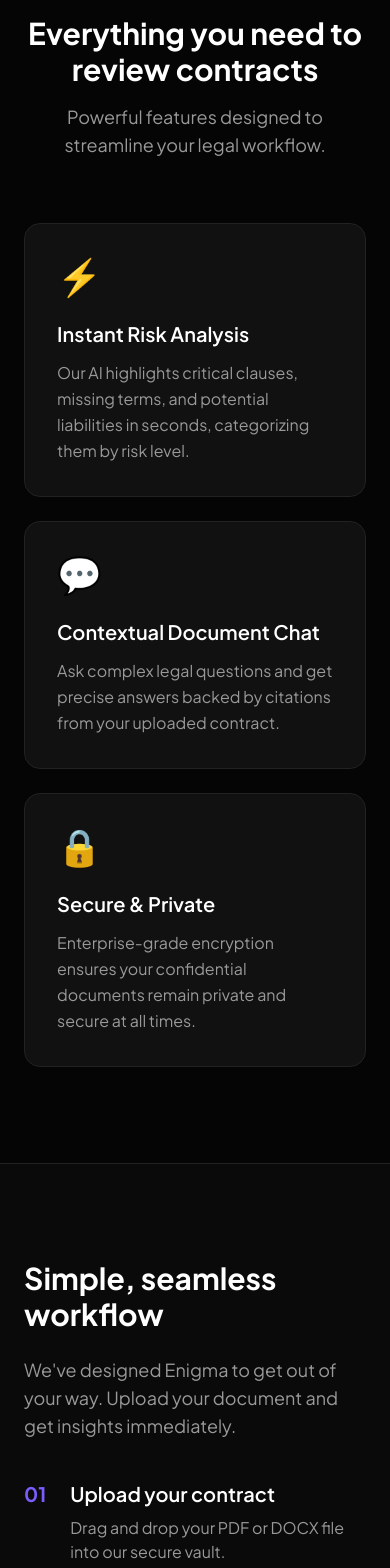
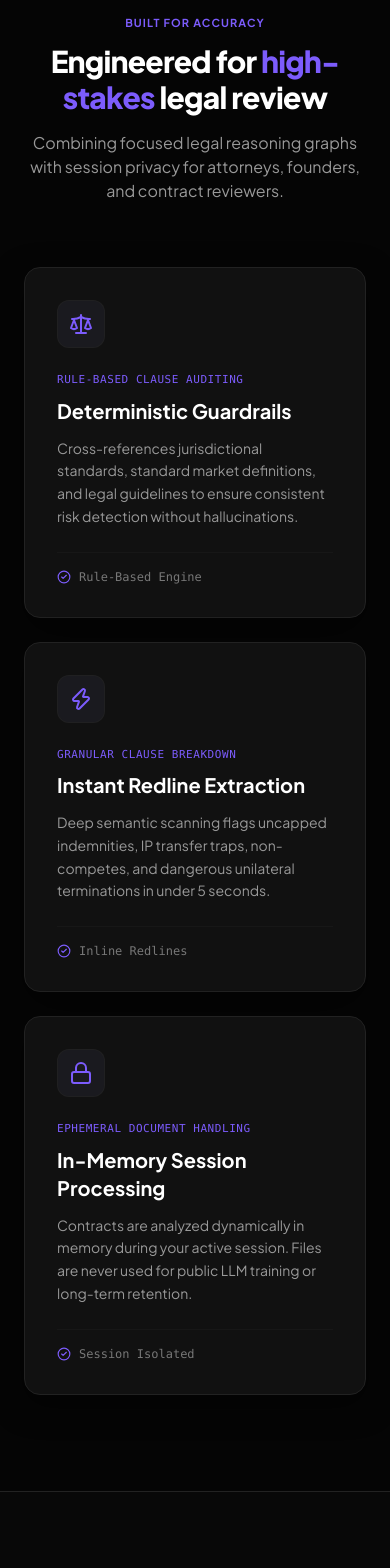
Before and after one commit to manishsuthar01/legalGPT, a Next.js app: page / in a window 390 px wide. Shown: the part 2820-4388 px from the top of the page. Built offline with nearby package versions, Linux system fonts and the light colour scheme.

Commit message:
feat(marketing): polish Features, HowItWorks, Security, and CTA sections

```diff
--- a/src/features/marketing/components/Features.tsx
+++ b/src/features/marketing/components/Features.tsx
@@ -1,50 +1,99 @@
 "use client";
 
+import React from "react";
 import { motion } from "motion/react";
+import { Zap, Lock, Scale, CheckCircle2 } from "lucide-react";
 
 const features = [
   {
-    title: "Instant Risk Analysis",
-    description: "Our AI highlights critical clauses, missing terms, and potential liabilities in seconds, categorizing them by risk level.",
-    icon: "⚡"
+    icon: <Scale className="w-6 h-6 text-accent" />,
+    title: "Deterministic Guardrails",
+    tagline: "Rule-based clause auditing",
+    description:
+      "Cross-references jurisdictional standards, standard market definitions, and legal guidelines to ensure consistent risk detection without hallucinations.",
+    badge: "Rule-Based Engine",
   },
   {
-    title: "Contextual Document Chat",
-    description: "Ask complex legal questions and get precise answers backed by citations from your uploaded contract.",
-    icon: "💬"
+    icon: <Zap className="w-6 h-6 text-accent" />,
+    title: "Instant Redline Extraction",
+    tagline: "Granular clause breakdown",
+    description:
+      "Deep semantic scanning flags uncapped indemnities, IP transfer traps, non-competes, and dangerous unilateral terminations in under 5 seconds.",
+    badge: "Inline Redlines",
   },
   {
-    title: "Secure & Private",
-    description: "Enterprise-grade encryption ensures your confidential documents remain private and secure at all times.",
-    icon: "🔒"
-  }
+    icon: <Lock className="w-6 h-6 text-accent" />,
+    title: "In-Memory Session Processing",
+    tagline: "Ephemeral document handling",
+    description:
+      "Contracts are analyzed dynamically in memory during your active session. Files are never used for public LLM training or long-term retention.",
+    badge: "Session Isolated",
+  },
 ];
 
 export const Features = () => {
   return (
-    <section className="py-24 bg-obsidian">
-      <div className="max-w-container mx-auto px-6">
+    <section id="features" className="py-24 relative z-10">
+      <div className="max-w-[var(--width-container)] mx-auto px-6">
+
+        {/* Eyebrow and Headline Pattern */}
         <div className="text-center mb-16">
-          <h2 className="text-3xl md:text-5xl font-bold mb-4">Everything you need to review contracts</h2>
-          <p className="text-silver text-lg max-w-2xl mx-auto">Powerful features designed to streamline your legal workflow.</p>
+          <span className="text-accent text-[11px] font-bold uppercase tracking-widest block mb-3">
+            BUILT FOR ACCURACY
+          </span>
+          <h2 className="text-3xl md:text-5xl font-extrabold tracking-tight text-white mb-4">
+            Engineered for <span className="text-accent">high-stakes</span> legal review
+          </h2>
+          <p className="text-silver text-base md:text-lg max-w-2xl mx-auto">
+            Combining focused legal reasoning graphs with session privacy for attorneys, founders, and contract reviewers.
+          </p>
         </div>
 
+        {/* 3-Card Responsive Grid */}
         <div className="grid grid-cols-1 md:grid-cols-3 gap-6">
           {features.map((feature, idx) => (
             <motion.div
               key={idx}
               initial={{ opacity: 0, y: 30 }}
               whileInView={{ opacity: 1, y: 0 }}
-              viewport={{ once: true, margin: "-100px" }}
-              transition={{ duration: 0.6, delay: idx * 0.15, ease: [0.16, 1, 0.3, 1] }}
-              className="bg-surface border border-edge p-8 rounded-2xl hover:border-accent/50 hover:scale-[1.02] transition-all duration-300"
+              viewport={{ once: true, margin: "-80px" }}
+              transition={{
+                duration: 0.6,
+                delay: idx * 0.15,
+                ease: [0.16, 1, 0.3, 1],
+              }}
+              className="group relative bg-[#111111] border border-edge p-8 rounded-2xl hover:border-accent/40 hover:scale-[1.02] transition-all duration-300 overflow-hidden shadow-[0_10px_30px_rgba(0,0,0,0.5)] flex flex-col justify-between"
             >
-              <div className="text-4xl mb-6">{feature.icon}</div>
-              <h3 className="text-xl font-semibold mb-3">{feature.title}</h3>
-              <p className="text-silver leading-relaxed">{feature.description}</p>
+              {/* Subtle hover gradient glow */}
+              <div className="absolute inset-0 bg-gradient-to-b from-accent/5 via-transparent to-transparent opacity-0 group-hover:opacity-100 transition-opacity duration-500 pointer-events-none" />
+
+              <div>
+                {/* Icon Chip */}
+                <div className="w-12 h-12 rounded-xl bg-[#1a1a1f] border border-edge/80 flex items-center justify-center mb-6 group-hover:border-accent/30 group-hover:scale-110 transition-all duration-300">
+                  {feature.icon}
+                </div>
+
+                <div className="text-[11px] font-mono text-accent uppercase tracking-wider mb-2 font-medium">
+                  {feature.tagline}
+                </div>
+
+                <h3 className="text-xl font-bold text-white mb-3">
+                  {feature.title}
+                </h3>
+
+                <p className="text-silver text-sm leading-relaxed mb-6">
+                  {feature.description}
+                </p>
+              </div>
+
+              <div className="pt-4 border-t border-edge/40 flex items-center gap-2 text-xs text-[#777] group-hover:text-silver transition-colors font-mono">
+                <CheckCircle2 className="w-3.5 h-3.5 text-accent" />
+                <span>{feature.badge}</span>
+              </div>
             </motion.div>
           ))}
         </div>
+
       </div>
     </section>
   );
--- a/src/features/marketing/components/HowItWorks.tsx
+++ b/src/features/marketing/components/HowItWorks.tsx
@@ -1,66 +1,155 @@
 "use client";
 
+import React from "react";
 import { motion } from "motion/react";
+import { Upload, Cpu, MessageSquareText, Check, ArrowRight } from "lucide-react";
+import { MacWindow } from "@/components/ui/MacWindow";
 
 const steps = [
   {
     number: "01",
-    title: "Upload your contract",
-    description: "Drag and drop your PDF or DOCX file into our secure vault."
+    icon: <Upload className="w-5 h-5 text-accent" />,
+    title: "Secure Contract Ingestion",
+    description:
+      "Upload your PDF or DOCX agreement. Documents are encrypted and parsed into granular semantic clauses in memory.",
   },
   {
     number: "02",
-    title: "AI Analysis",
-    description: "Our legal AI scans the document, identifying clauses and potential risks."
+    icon: <Cpu className="w-5 h-5 text-accent" />,
+    title: "Multi-Agent Risk Audit",
+    description:
+      "Our LangGraph reasoning engine triggers specialized Legal Advisor and Reviewer agents to verify statutory alignment.",
   },
   {
     number: "03",
-    title: "Review & Chat",
-    description: "View the risk summary and chat directly with your document to clarify terms."
-  }
+    icon: <MessageSquareText className="w-5 h-5 text-accent" />,
+    title: "Interactive Redlines & Q&A",
+    description:
+      "Review flagged liabilities with automated one-click redlines, or chat directly with the contract to clarify obligations.",
+  },
 ];
 
 export const HowItWorks = () => {
   return (
-    <section id="how-it-works" className="py-24 bg-surface/50 border-y border-edge">
-      <div className="max-w-container mx-auto px-6">
-        <div className="grid grid-cols-1 lg:grid-cols-2 gap-16 items-center">
-          <div>
-            <h2 className="text-3xl md:text-5xl font-bold mb-6">Simple, seamless workflow</h2>
-            <p className="text-silver text-lg mb-10">We've designed Enigma to get out of your way. Upload your document and get insights immediately.</p>
+    <section id="how-it-works" className="py-24 relative z-10 bg-surface/30 border-y border-edge">
+      <div className="max-w-[var(--width-container)] mx-auto px-6">
+        <div className="grid grid-cols-1 lg:grid-cols-12 gap-12 lg:gap-16 items-center">
 
-            <div className="space-y-8">
+          {/* Left Column: Steps */}
+          <div className="lg:col-span-6">
+            <span className="text-accent text-[11px] font-bold uppercase tracking-widest block mb-3">
+              INTELLIGENT PIPELINE
+            </span>
+            <h2 className="text-3xl md:text-5xl font-bold tracking-tight text-white mb-6">
+              Simple, <span className="text-accent">seamless</span> workflow
+            </h2>
+            <p className="text-silver text-base md:text-lg mb-10 leading-relaxed">
+              We&apos;ve engineered LegalGPT to get straight to answers. From raw upload to actionable legal counsel in under 15 seconds.
+            </p>
+
+            <div className="space-y-6">
               {steps.map((step, idx) => (
                 <motion.div
                   key={idx}
                   initial={{ opacity: 0, x: -20 }}
                   whileInView={{ opacity: 1, x: 0 }}
-                  viewport={{ once: true, margin: "-100px" }}
-                  transition={{ duration: 0.5, delay: idx * 0.2 }}
-                  className="flex gap-6"
+                  viewport={{ once: true, margin: "-60px" }}
+                  transition={{ duration: 0.5, delay: idx * 0.15 }}
+                  className="flex gap-4 p-4 rounded-xl border border-edge/60 bg-[#0d0d0f] hover:border-accent/30 transition-all duration-300 group"
                 >
-                  <div className="flex-shrink-0 text-accent font-bold text-xl">{step.number}</div>
+                  <div className="w-10 h-10 rounded-lg bg-[#16161a] border border-edge flex items-center justify-center flex-shrink-0 group-hover:border-accent/40 group-hover:scale-105 transition-all">
+                    {step.icon}
+                  </div>
                   <div>
-                    <h3 className="text-xl font-semibold mb-2">{step.title}</h3>
-                    <p className="text-silver">{step.description}</p>
+                    <div className="flex items-center gap-2 mb-1">
+                      <span className="text-[10px] font-mono text-accent font-bold">
+                        {step.number}
+                      </span>
+                      <h3 className="text-base font-semibold text-white">
+                        {step.title}
+                      </h3>
+                    </div>
+                    <p className="text-silver text-xs sm:text-sm leading-relaxed">
+                      {step.description}
+                    </p>
                   </div>
                 </motion.div>
               ))}
             </div>
           </div>
 
+          {/* Right Column: Mini Interactive MacWindow Graphic */}
+          <div className="lg:col-span-6">
             <motion.div
-            initial={{ opacity: 0, scale: 0.95 }}
+              initial={{ opacity: 0, scale: 0.96 }}
               whileInView={{ opacity: 1, scale: 1 }}
               viewport={{ once: true }}
-            transition={{ duration: 0.8 }}
-            className="frosted-glass rounded-2xl aspect-square lg:aspect-[4/5] flex items-center justify-center p-8 relative overflow-hidden"
+              transition={{ duration: 0.7 }}
             >
-            <div className="absolute inset-0 bg-gradient-to-tr from-accent/10 to-transparent" />
-            <div className="relative z-10 w-full h-full border border-edge/50 rounded-xl bg-obsidian/80 flex items-center justify-center">
-               <span className="text-silver/50">Interface Preview</span>
+              <MacWindow
+                title="pipeline_status.graph"
+                statusBadge={
+                  <span className="text-risk-low text-[10px] font-mono flex items-center gap-1">
+                    <span className="w-1.5 h-1.5 rounded-full bg-risk-low animate-pulse" />
+                    LIVE PIPELINE
+                  </span>
+                }
+              >
+                <div className="p-6 bg-[#0b0b0e] space-y-4">
+                  {/* Progress Step 1 */}
+                  <div className="p-3.5 rounded-xl bg-[#111116] border border-edge flex items-center justify-between">
+                    <div className="flex items-center gap-3">
+                      <div className="w-7 h-7 rounded-full bg-risk-low/20 text-risk-low flex items-center justify-center text-xs">
+                        <Check className="w-4 h-4" />
                       </div>
+                      <div>
+                        <div className="text-white text-xs font-semibold">Semantic Clause Chunking</div>
+                        <div className="text-[#666] text-[11px] font-mono">14 distinct legal sections indexed</div>
+                      </div>
+                    </div>
+                    <span className="text-[10px] font-mono text-silver bg-[#1c1c24] px-2 py-0.5 rounded">0.8s</span>
+                  </div>
+
+                  {/* Progress Step 2 */}
+                  <div className="p-3.5 rounded-xl bg-[#111116] border border-accent/40 shadow-[0_0_15px_rgba(124,92,252,0.1)] flex items-center justify-between">
+                    <div className="flex items-center gap-3">
+                      <div className="w-7 h-7 rounded-full bg-accent/20 text-accent flex items-center justify-center text-xs font-mono animate-pulse">
+                        ✦
+                      </div>
+                      <div>
+                        <div className="text-white text-xs font-semibold">Multi-Agent Legal Audit</div>
+                        <div className="text-accent text-[11px] font-mono">Cross-checking indemnification precedent</div>
+                      </div>
+                    </div>
+                    <span className="text-[10px] font-mono text-accent bg-accent/10 px-2 py-0.5 rounded animate-pulse">RUNNING</span>
+                  </div>
+
+                  {/* Progress Step 3 */}
+                  <div className="p-3.5 rounded-xl bg-[#0e0e12] border border-edge/40 opacity-70 flex items-center justify-between">
+                    <div className="flex items-center gap-3">
+                      <div className="w-7 h-7 rounded-full bg-[#1e1e24] text-[#666] flex items-center justify-center text-xs font-mono">
+                        3
+                      </div>
+                      <div>
+                        <div className="text-silver text-xs font-semibold">Synthesis & Redlines</div>
+                        <div className="text-[#555] text-[11px] font-mono">Generating attorney summary</div>
+                      </div>
+                    </div>
+                    <span className="text-[10px] font-mono text-[#555]">QUEUED</span>
+                  </div>
+
+                  {/* Mini Code/Log Output Box */}
+                  <div className="p-3 rounded-lg bg-[#060608] border border-edge/60 font-mono text-[11px] text-silver space-y-1">
+                    <div className="text-[#555]">// Live LangGraph Node Output</div>
+                    <div className="text-accent">&gt; node: &quot;legal-advisor&quot; triggered</div>
+                    <div className="text-risk-high">&gt; flag: Uncapped Indemnity (Section 8.2)</div>
+                    <div className="text-risk-low">&gt; generated: reciprocal cap amendment</div>
+                  </div>
+                </div>
+              </MacWindow>
             </motion.div>
+          </div>
+
         </div>
       </div>
     </section>
```
Also changed, not shown: src/features/marketing/components/CTA.tsx (+37 -15 lines), src/features/marketing/components/Security.tsx (+40 -16 lines). Lines whose indentation alone changed are shown as unchanged.
